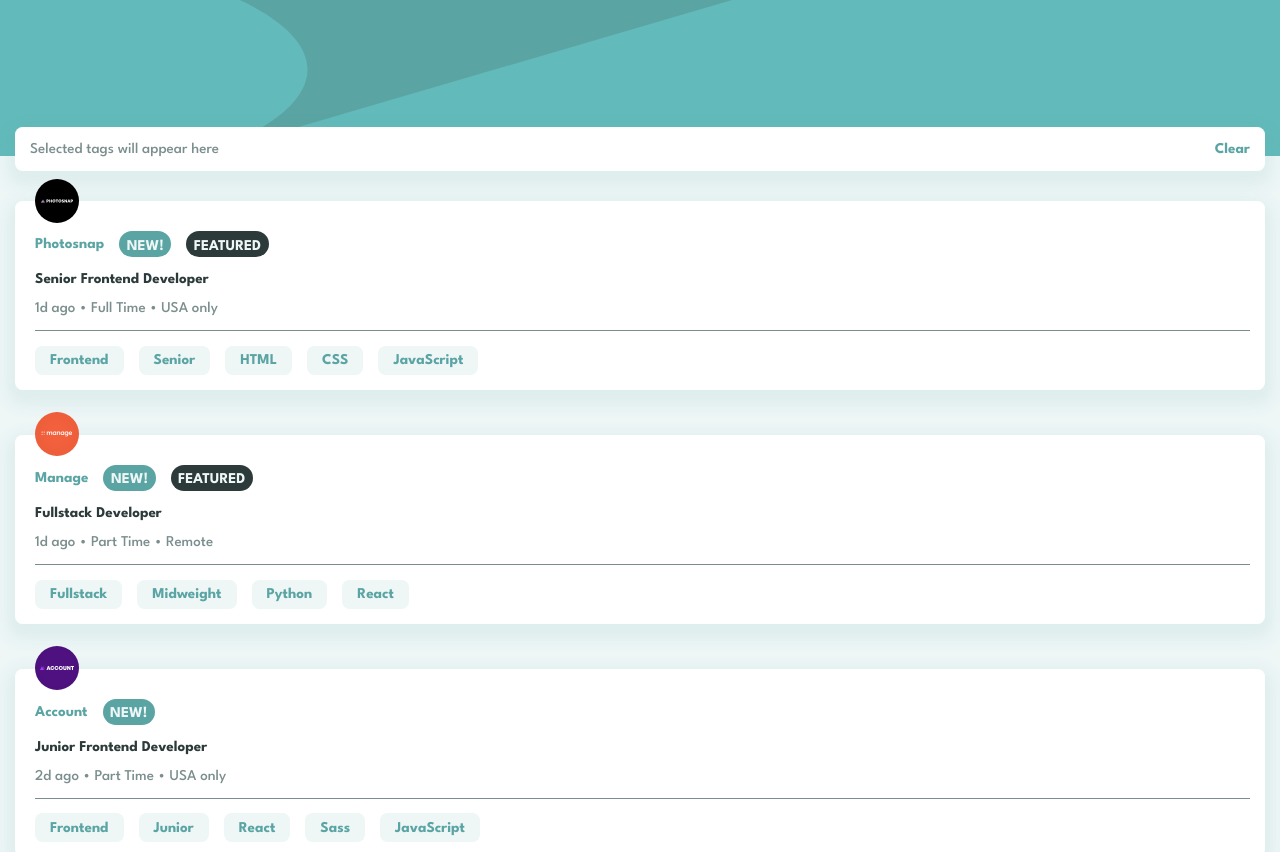
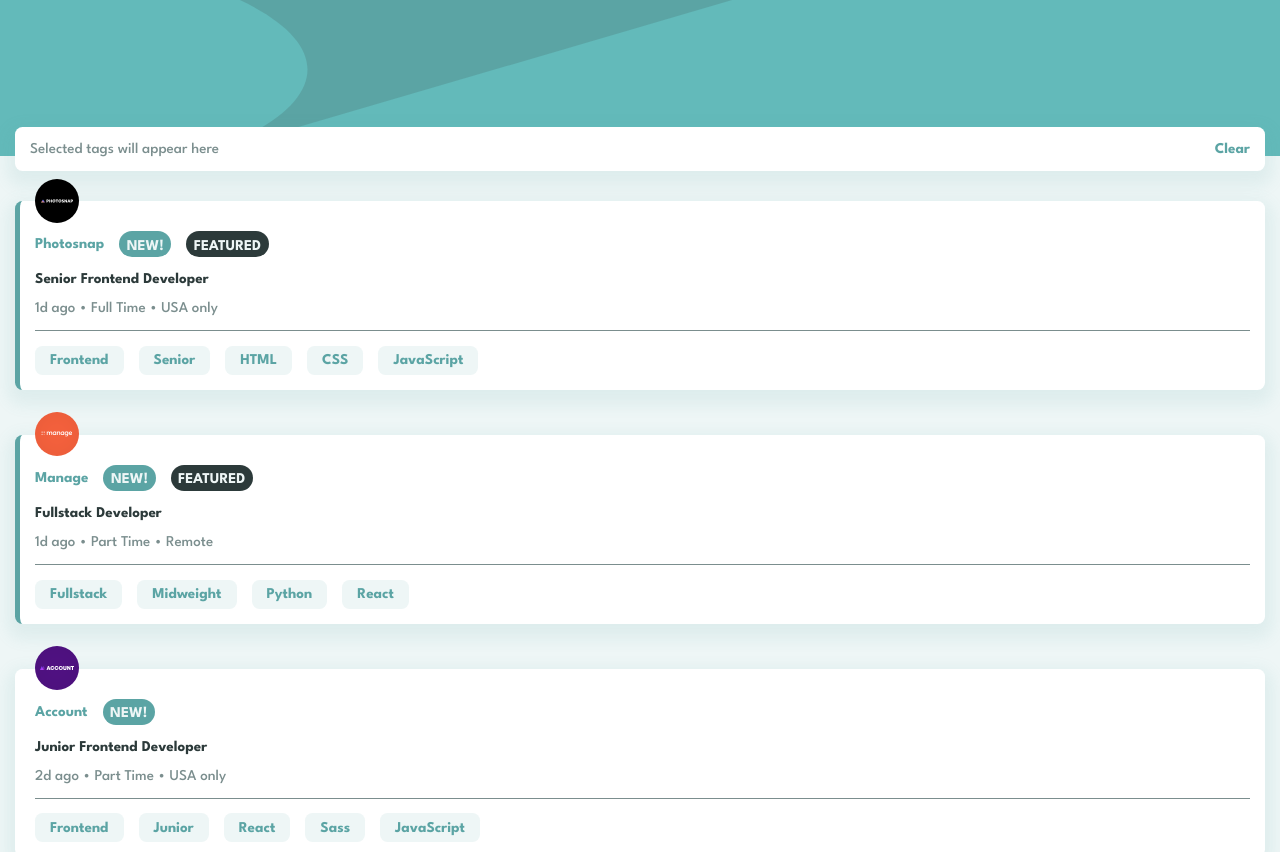
Before and after one commit to LiyanNguyen/interactive-job-listings, a plain HTML site: page index.html in a window 1280 px wide. Shown: the top 852 px of the page. Drawn offline with Linux system fonts and the light colour scheme.

Commit message:
Update style.css

```diff
--- a/style.css
+++ b/style.css
@@ -88,7 +88,7 @@ main {
 	gap: 3rem;
 }
 
-.new.card {
+.new.card.active {
 	border-left: .35rem solid var(--primary1);
 }
 
```
